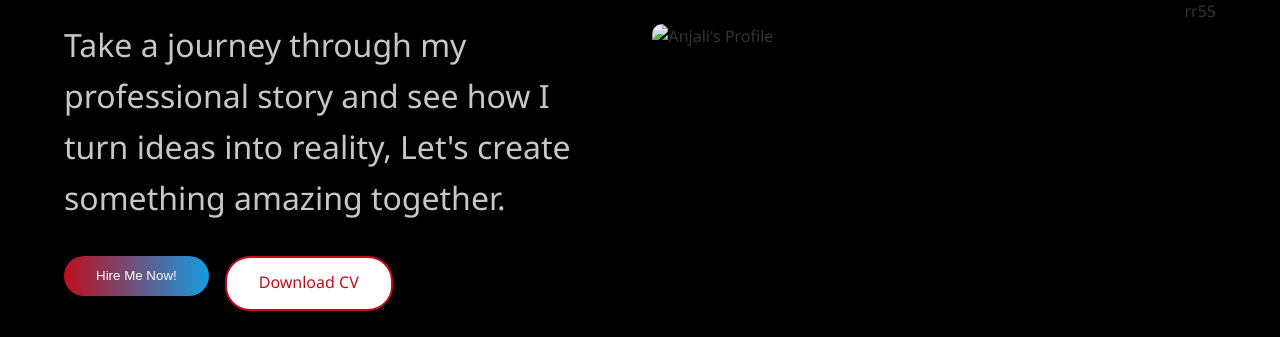
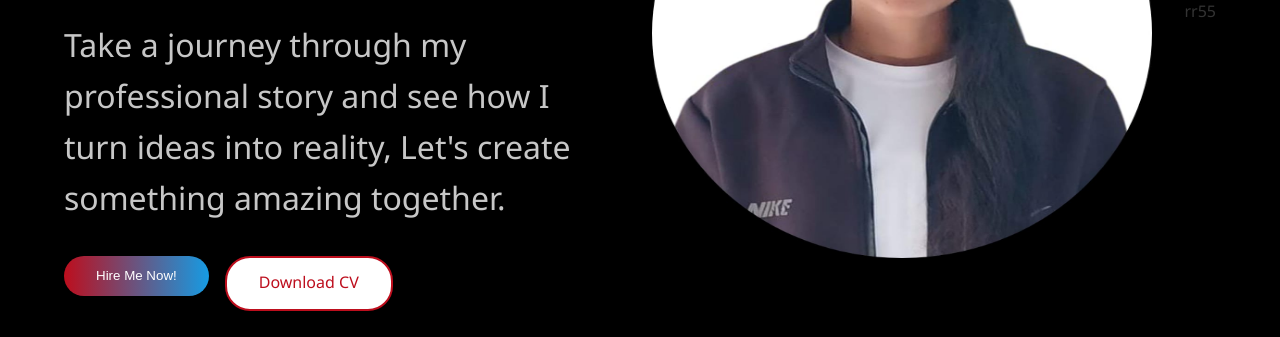
Before and after one commit to Anjali-Bade/Anjali-Portfolio, a plain HTML site: page index.html in a window 1280 px wide. Shown: the part 439-776 px from the top of the page. Drawn offline with nearby package versions, Linux system fonts and the light colour scheme; grey boxes are pictures that could not be loaded; files whose address does not match are found by name.

Commit message:
Update index.html

```diff
--- a/index.html
+++ b/index.html
@@ -58,7 +58,7 @@
                 </div>
             </div>
             <div class="hero-image">
-                <img src="images/white.jpeg" alt="Anjali's Profile">
+                <img src="white.jpeg" alt="Anjali's Profile">
             </div>rr55
         </section>
 
```
